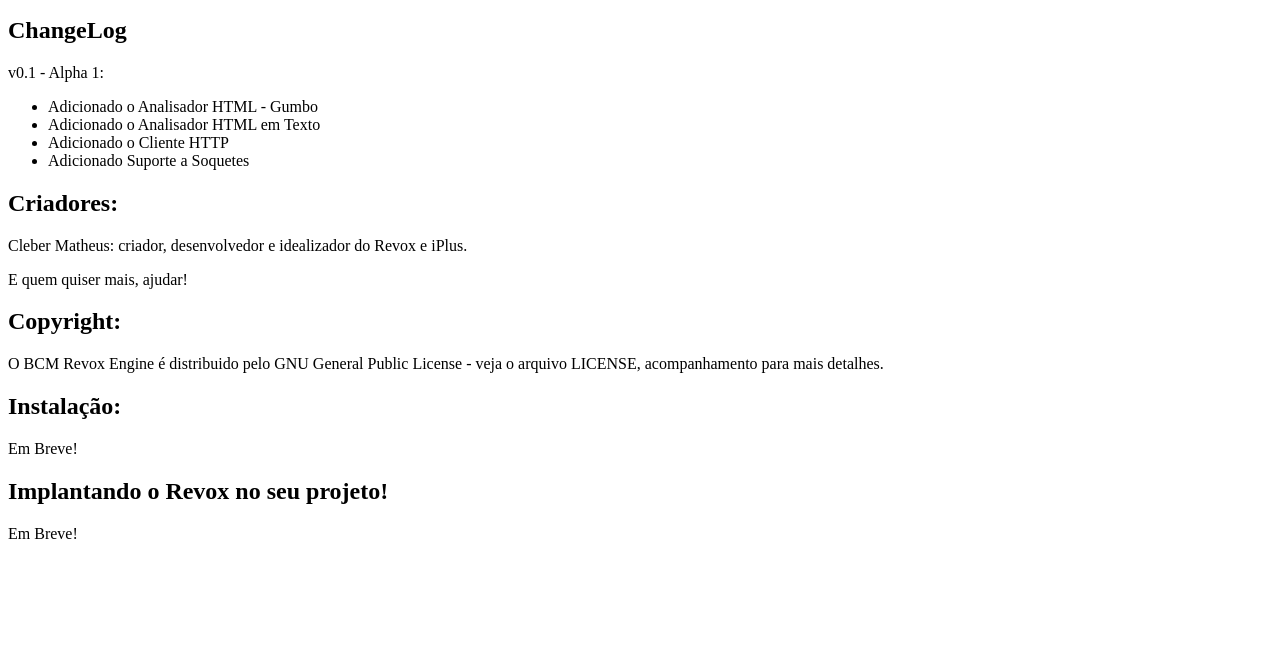
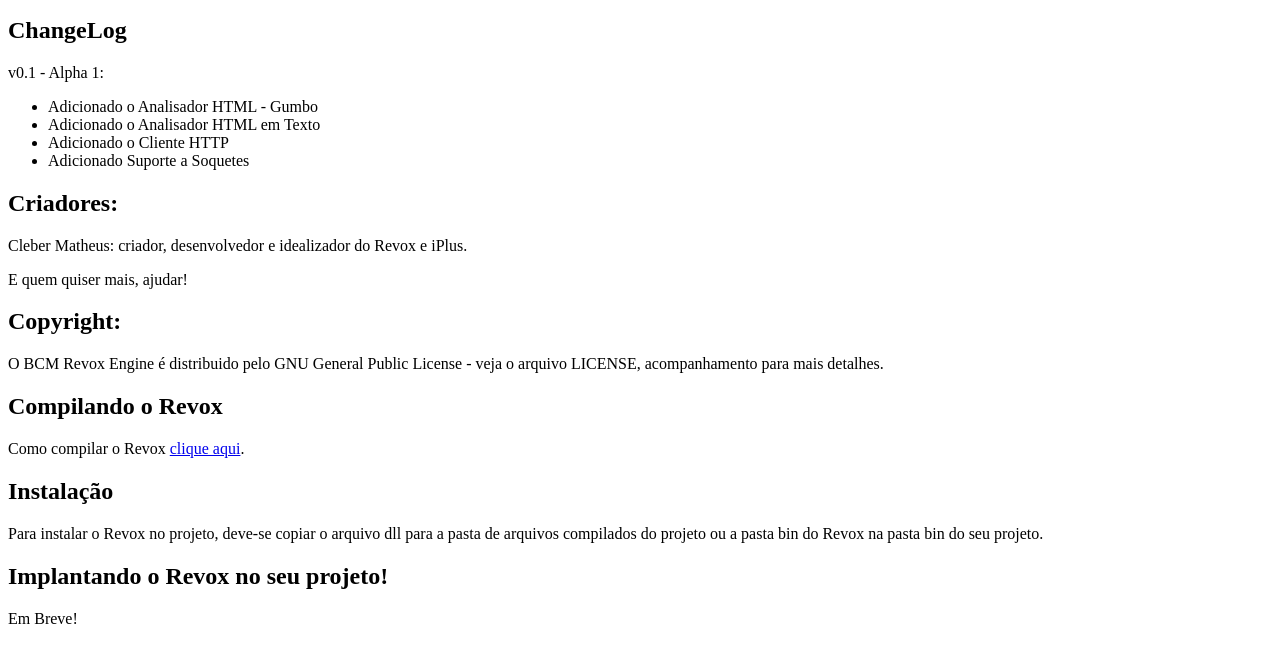
Before and after one commit to BCMUniverse/Revox, a plain HTML site: page docs/index.html in a window 1280 px wide. Shown: the part 119-782 px from the top of the page. Drawn offline with Linux system fonts and the light colour scheme.

Commit message:
Update 16 - 18/11/2013 - v0.1.0.1

```diff
--- a/docs/index.html
+++ b/docs/index.html
@@ -20,8 +20,10 @@
 		<p>E quem quiser mais, ajudar!</p>
 		<h2>Copyright:</h2>
 		<p>O BCM Revox Engine é distribuido pelo GNU General Public License - veja o arquivo LICENSE, acompanhamento para mais detalhes.</p>
-		<h2>Instalação:</h2>
-		<p>Em Breve!</p>
+		<h2>Compilando o Revox</h2>
+		<p>Como compilar o Revox <a href="build.html">clique aqui</a>.</p>
+		<h2>Instalação</h2>
+		<p>Para instalar o Revox no projeto, deve-se copiar o arquivo dll para a pasta de arquivos compilados do projeto ou a pasta bin do Revox na pasta bin do seu projeto.</p>
 		<h2>Implantando o Revox no seu projeto!</h2>
 		<p>Em Breve!</p>
 	</body>
```
Also changed, not shown: docs/build.html (added, +14 -0 lines), 1 other file.
